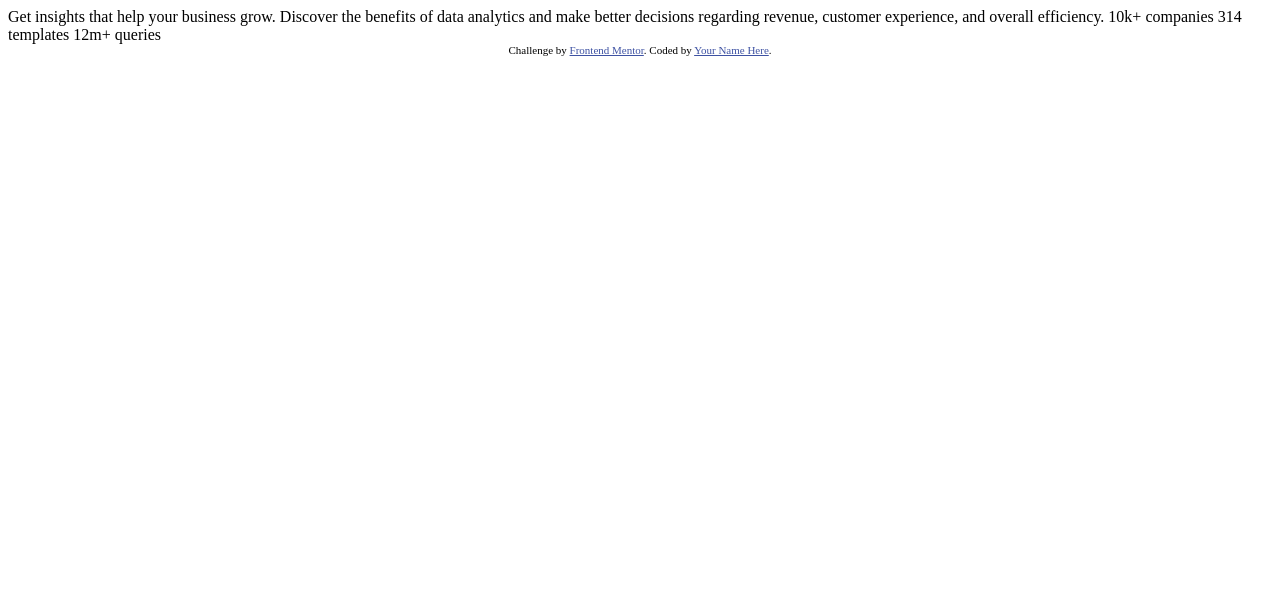
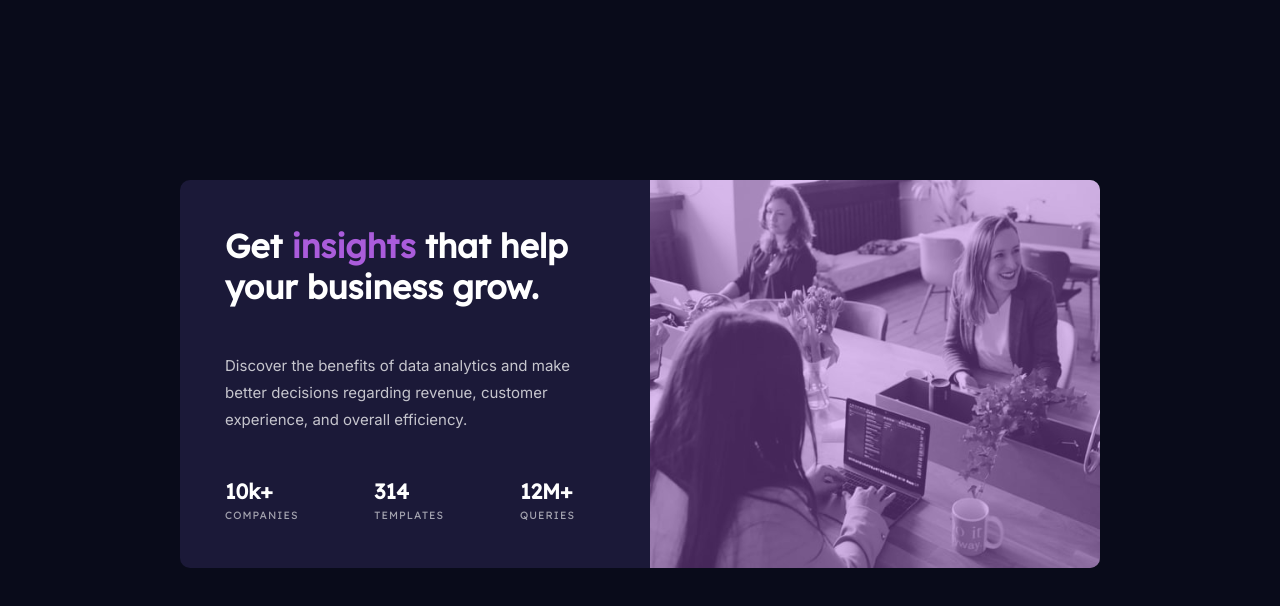
Before and after one commit to xlxmht/stats-preview-card-comonent, a plain HTML site: page index.html in a window 1280 px wide. Drawn offline with Linux system fonts and the light colour scheme.

Commit message:
desktop design completed

```diff
--- a/index.html
+++ b/index.html
@@ -5,6 +5,9 @@
   <meta name="viewport" content="width=device-width, initial-scale=1.0"> <!-- displays site properly based on user's device -->
 
   <link rel="icon" type="image/png" sizes="32x32" href="./images/favicon-32x32.png">
+  <link rel="preconnect" href="https://fonts.gstatic.com">
+  <link href="https://fonts.googleapis.com/css2?family=Inter:wght@400;700&family=Lexend+Deca&display=swap" rel="stylesheet">
+  <link rel="stylesheet" href="style.css">
 
   <title>Frontend Mentor | Stats preview card component</title>
 
@@ -15,19 +18,41 @@
   </style>
 </head>
 <body>
+  <main class="container">
+    <div class="card__wrapper">
+      <div class="card__content">
+        <h1 class="card__heading">
+          Get <label>insights</label> that help your business grow.
+        </h1>
+        <p class="card__body">
+          Discover the benefits of data analytics and make better decisions regarding revenue, customer
+          experience, and overall efficiency.
+        </p>
+        <div class="stats__container">
+          <div class="stats__wrapper">
+            <h3 class="stats__heading">10k+</h3>
+            <label class="stats__label">companies</label>
+          </div>
+          <div class="stats__wrapper">
+            <h3 class="stats__heading">314</h3>
+            <label class="stats__label">templates</label>
+          </div>
+          <div class="stats__wrapper">
+            <h3 class="stats__heading">12M+</h3>
+            <label class="stats__label">queries</label>
+          </div>
+        </div>
+      </div>
+      <div class="card__image">
+        <div class="card__image__overlay"></div>
+        <img src="./images/image-header-desktop.jpg" />
+      </div>
+    </div>
+  </main>
 
-  Get insights that help your business grow.
-
-  Discover the benefits of data analytics and make better decisions regarding revenue, customer
-  experience, and overall efficiency.
-
-  10k+ companies
-  314 templates
-  12m+ queries
-
-  <div class="attribution">
+  <!-- <div class="attribution">
     Challenge by <a href="https://www.frontendmentor.io?ref=challenge" target="_blank">Frontend Mentor</a>.
     Coded by <a href="#">Your Name Here</a>.
-  </div>
+  </div> -->
 </body>
 </html>
--- /dev/null
+++ b/style.css
@@ -0,0 +1,109 @@
+:root {
+  --color-very-dark-blue: hsl(233, 47%, 7%);
+  --color-desaturated-blue: hsl(244, 38%, 16%);
+  --color-soft-voilet: hsl(277, 64%, 61%);
+  --color-dark-voilet: hsl(277, 42%, 38%);
+  --color-white: hsl(0, 0%, 100%);
+  --color-white-transparent: hsla(0, 0%, 100%, 0.75);
+  --color-white-very-transparent: hsla(0, 0%, 100%, 0.6);
+}
+
+* {
+  margin: 0;
+  padding: 0;
+  box-sizing: border-box;
+}
+
+body {
+  background-color: var(--color-very-dark-blue);
+  font-size: 15px;
+}
+
+main.container {
+  display: flex;
+  margin: 2em auto;
+  padding-top: 7em;
+}
+
+.card__wrapper {
+  display: flex;
+  flex-direction: column-reverse;
+}
+
+.card__content {
+  background-color: var(--color-desaturated-blue);
+  padding: 3em 5em 3em 3em;
+  border-radius: 10px 0 0 10px;
+}
+
+/* .card__image {
+  height: 100%;
+  width: 30em;
+  border-radius: 0 10px 10px 0;
+  background: url("./images/image-header-desktop.jpg") no-repeat top center;
+} */
+
+.card__image__overlay {
+  position: absolute;
+  background-color: var(--color-soft-voilet);
+  opacity: 0.4;
+  border-radius: 0 10px 10px 0;
+  width: 30em;
+  height: 25.85em;
+  z-index: 2;
+}
+
+.card__image > img {
+  height: 100%;
+  width: 30em;
+  border-radius: 0 10px 10px 0;
+  z-index: -1;
+}
+
+.card__heading {
+  font-family: 'Lexend Deca', sans-serif;
+  color: var(--color-white);
+  font-size: 2.2em;
+}
+
+.card__heading > label {
+  color: var(--color-soft-voilet);
+}
+
+p.card__body {
+  font-family: 'Inter', sans-serif;;
+  margin-top: 3em;
+  margin-bottom: 3em;
+  color: var(--color-white-transparent);
+  line-height: 1.8em;
+}
+
+.stats__container {
+  display: flex;
+  /* padding: 3em; */
+  justify-content: space-between;
+  font-family: 'Lexend Deca', sans-serif;
+}
+
+.stats__heading {
+  color: var(--color-white);
+  font-size: 1.4em;
+}
+
+.stats__label {
+  text-transform: uppercase;
+  color: var(--color-white-very-transparent);
+  letter-spacing: 0.1em;
+  font-size: 0.7em;
+}
+
+
+@media screen and (min-width: 768px) {
+  main.container {
+    max-width: 920px;
+    margin: 5em auto;
+  }
+  .card__wrapper {
+    flex-direction: row;
+  }
+}
```
Also changed, not shown: 1 other file.
